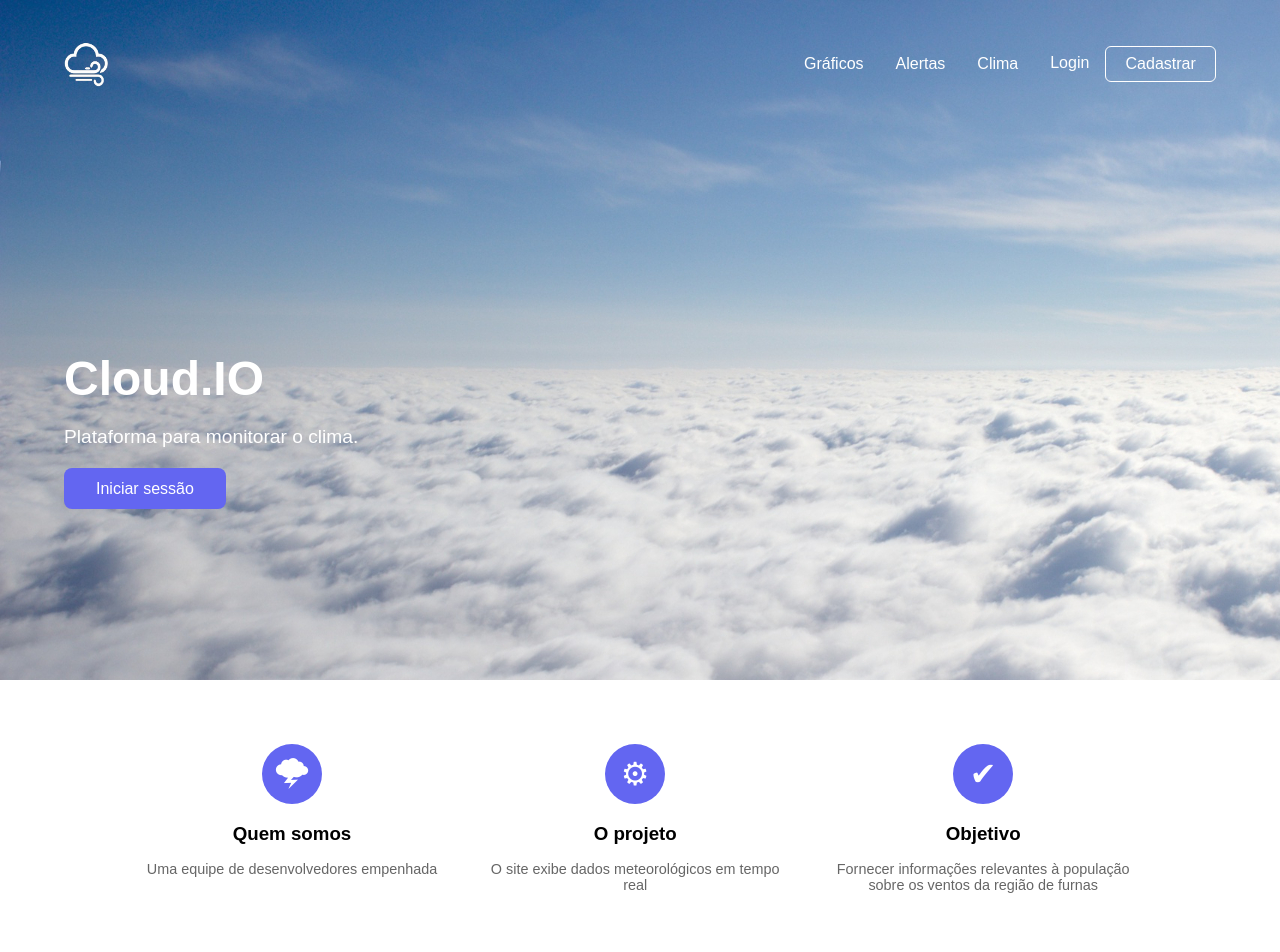
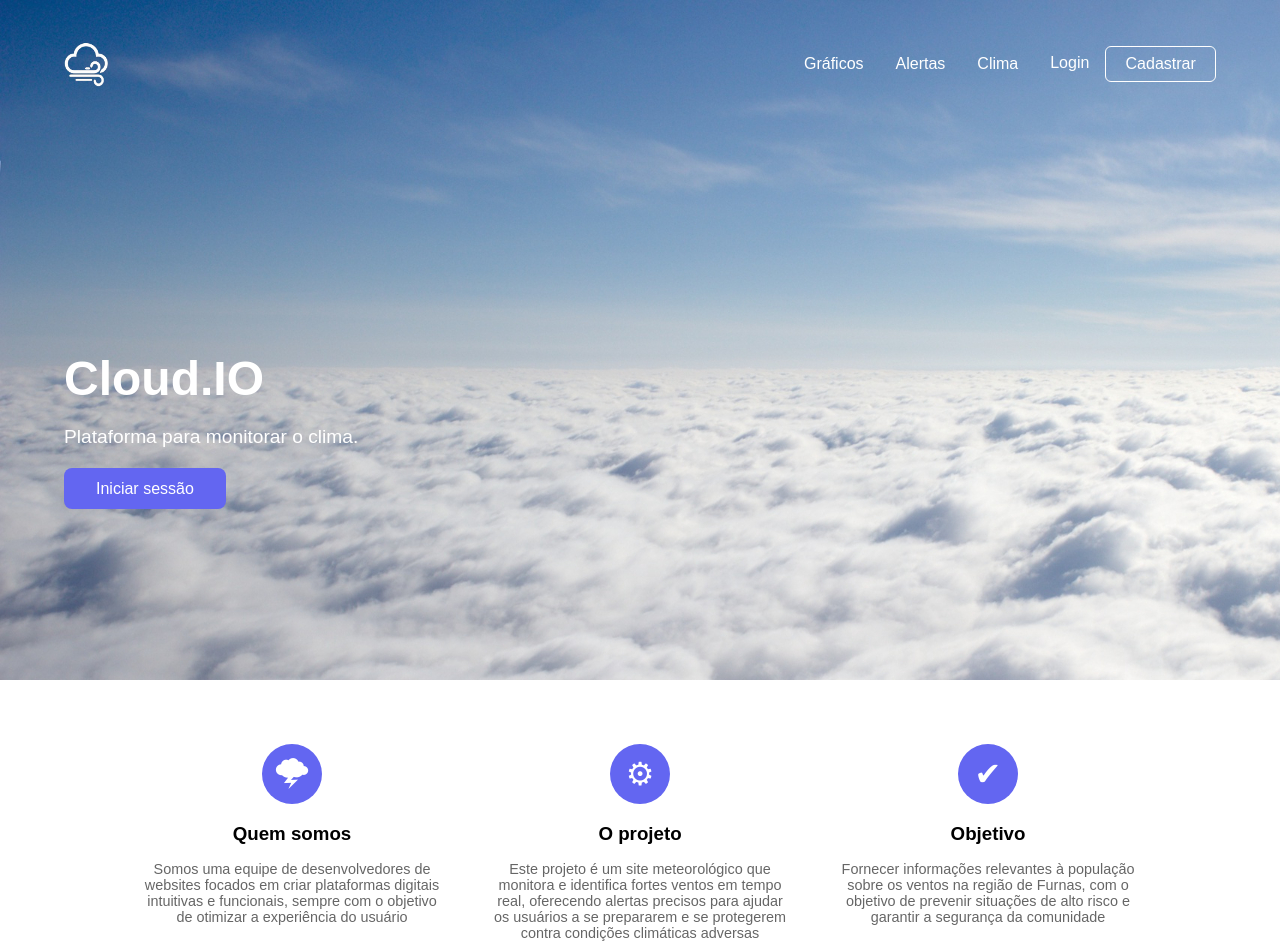
Before and after one commit to AndreHVentura/Cloud.io, a React (Create React App) app in the folder front/: page / in a window 1280 px wide. Shown: the top 952 px of the page. Built offline with nearby package versions, Linux system fonts and the light colour scheme.

Commit message:
atualização das frases na página inicial

```diff
--- a/front/src/pages/Pagina_Inicial.tsx
+++ b/front/src/pages/Pagina_Inicial.tsx
@@ -21,7 +21,7 @@ const HomePage = () => {
           <FeatureIcon>🌩</FeatureIcon>
           <FeatureTitle>Quem somos</FeatureTitle>
           <FeatureDescription>
-            Uma equipe de desenvolvedores empenhada
+            Somos uma equipe de desenvolvedores de websites focados em criar plataformas digitais intuitivas e funcionais, sempre com o objetivo de otimizar a experiência do usuário
           </FeatureDescription>
         </FeatureCard>
 
@@ -29,7 +29,7 @@ const HomePage = () => {
           <FeatureIcon>⚙</FeatureIcon>
           <FeatureTitle>O projeto</FeatureTitle>
           <FeatureDescription>
-            O site exibe dados meteorológicos em tempo real
+            Este projeto é um site meteorológico que monitora e identifica fortes ventos em tempo real, oferecendo alertas precisos para ajudar os usuários a se prepararem e se protegerem contra condições climáticas adversas
           </FeatureDescription>
         </FeatureCard>
 
@@ -37,7 +37,7 @@ const HomePage = () => {
           <FeatureIcon>✔</FeatureIcon>
           <FeatureTitle>Objetivo</FeatureTitle>
           <FeatureDescription>
-            Fornecer informações relevantes à população sobre os ventos da região de furnas
+            Fornecer informações relevantes à população sobre os ventos na região de Furnas, com o objetivo de prevenir situações de alto risco e garantir a segurança da comunidade
           </FeatureDescription>
         </FeatureCard>
       </Features>
```
